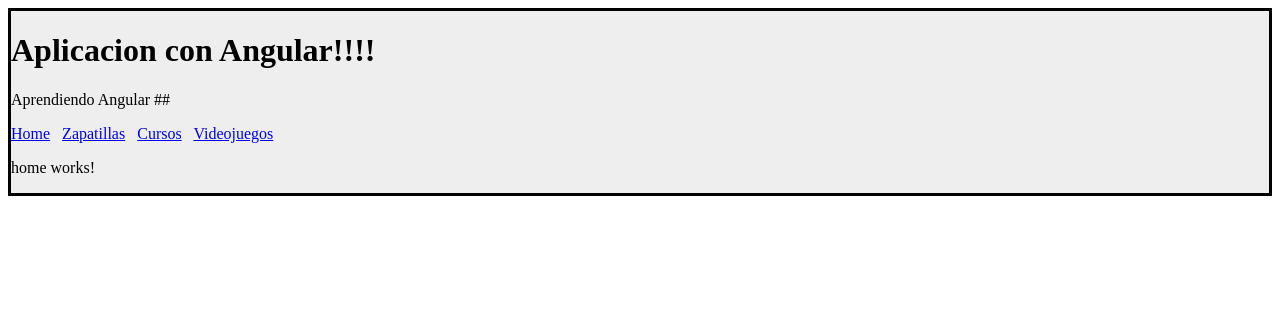
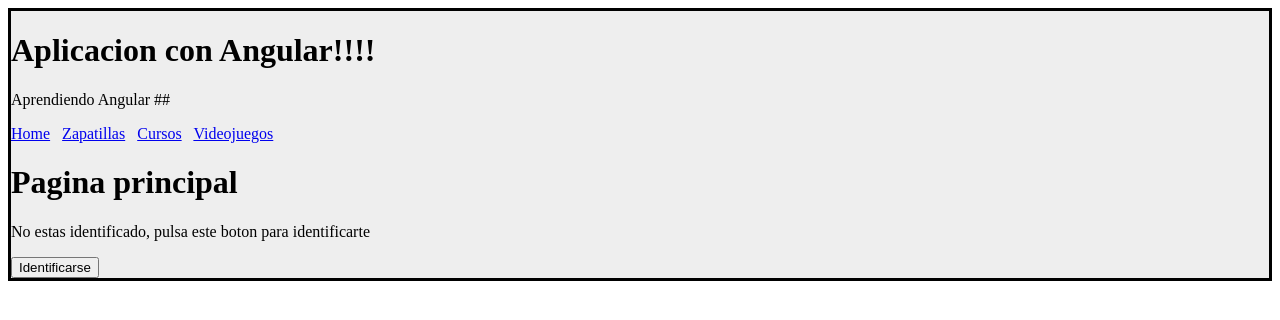
Before and after one commit to 256megas/learningAngular, an Angular app: page / in a window 1280 px wide. Shown: the top 320 px of the page. Built offline with nearby package versions, Linux system fonts and the light colour scheme.

Commit message:
ng-template

```diff
--- a/src/app/cursos/cursos.component.html
+++ b/src/app/cursos/cursos.component.html
@@ -1,3 +1,4 @@
 <h1>Componente cursos</h1>
+<button (click)="redirigir()" >Llevame a zapatillas</button>
 <h3 *ngIf="nombre">Bienvenido {{nombre}}</h3>
 <h3 *ngIf="followers">Followers {{followers}}</h3>
--- a/src/app/cursos/cursos.component.ts
+++ b/src/app/cursos/cursos.component.ts
@@ -20,7 +20,14 @@
       this.nombre=params.nombre;
       this.followers=+params.followers;
       console.log(this.nombre);
+
+      if (this.nombre=='ninguno'){
+        this._router.navigate(['/home']);
+      }
     });
   }
 
+  redirigir(){
+    this._router.navigate(['/zapatillas']);
+  }
 }
--- a/src/app/home/home.component.html
+++ b/src/app/home/home.component.html
@@ -1 +1,14 @@
-<p>home works!</p>
+<h1>
+  Pagina principal
+</h1>
+
+<div *ngIf="identificado;else noIdentificado">
+  <h3>Estas identificado en la aplicacion </h3>
+</div>
+
+<ng-template #noIdentificado>
+  <p>
+    No estas identificado, pulsa este boton para identificarte
+  </p>
+  <button (click)="setIdentificado()">Identificarse</button>
+</ng-template>
--- a/src/app/home/home.component.ts
+++ b/src/app/home/home.component.ts
@@ -6,10 +6,15 @@
   styleUrls: ['./home.component.css']
 })
 export class HomeComponent implements OnInit {
-
-  constructor() { }
+  public identificado:boolean;
+  constructor() {
+    this.identificado=false;
+   }
 
   ngOnInit(): void {
   }
 
+  setIdentificado(){
+    this.identificado=true;
+  }
 }
```
